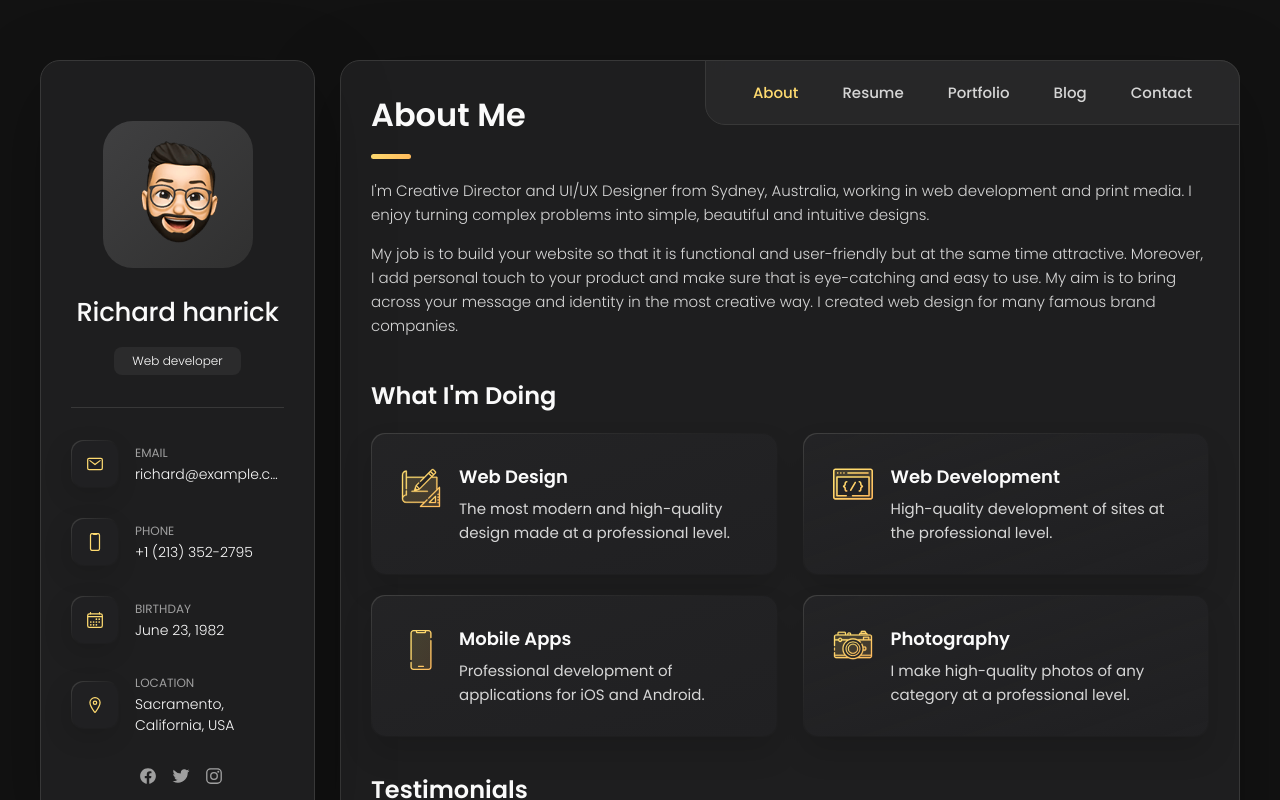
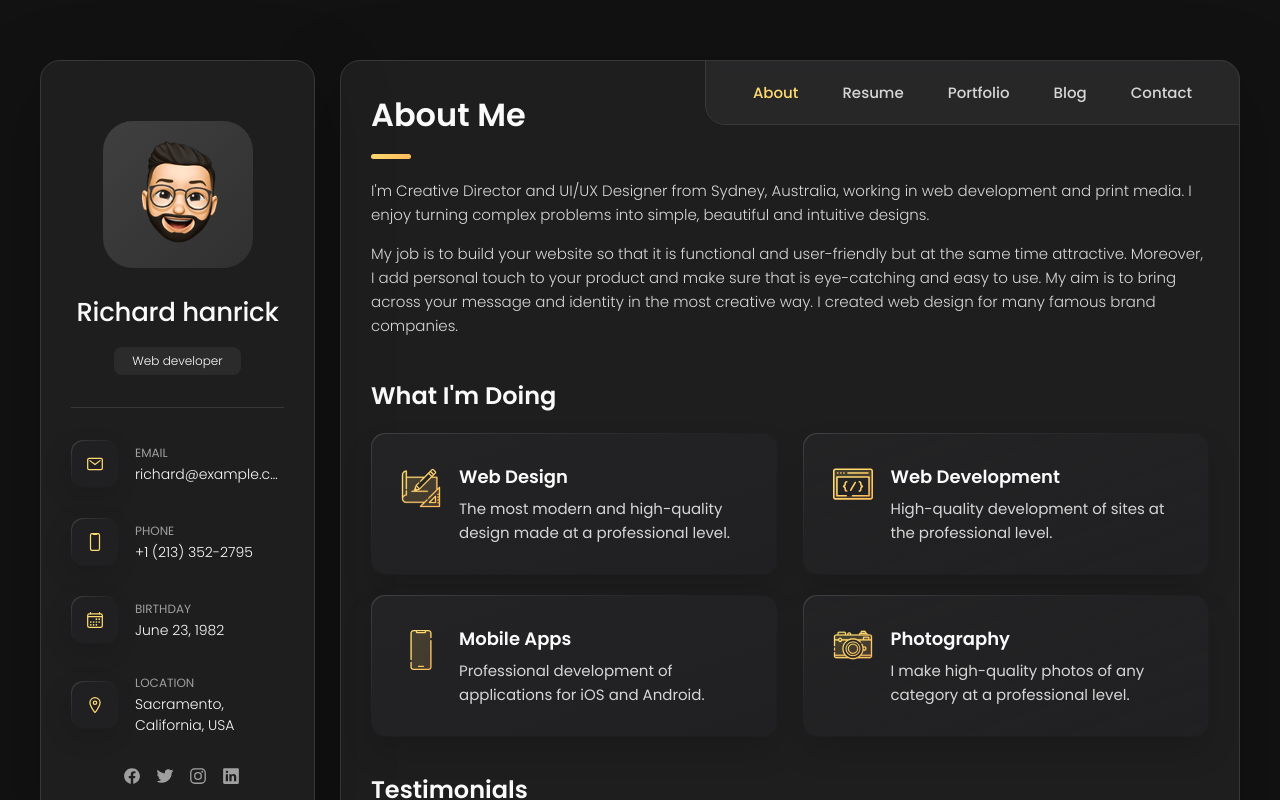
Before and after one commit to ZouhairDev49/Portfolio, a plain HTML site: page index.html in a window 1280 px wide. Shown: the top 800 px of the page. Drawn offline with nearby package versions, Linux system fonts and the light colour scheme.

Commit message:
Update index.html

```diff
--- a/index.html
+++ b/index.html
@@ -142,6 +142,11 @@
           <li class="social-item">
             <a href="#" class="social-link">
               <ion-icon name="logo-instagram"></ion-icon>
+            </a>
+          </li>
+          <li class="social-item">
+            <a href="#" class="social-link">
+              <ion-icon name="logo-linkedin"></ion-icon>
             </a>
           </li>
 
```
